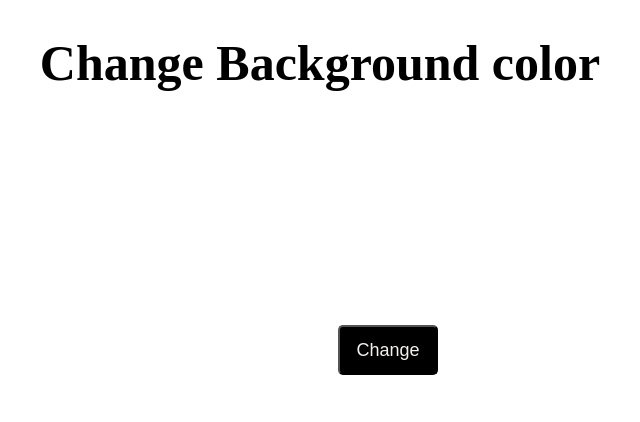
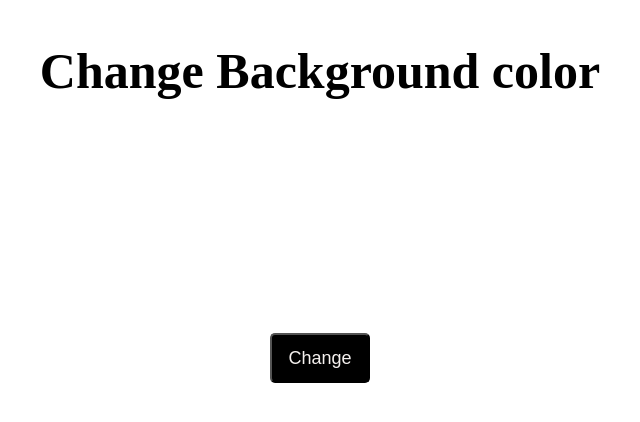
Before and after one commit to prajuKaps/Background_color_change, a plain HTML site: page index.html in a window 1280 px wide. Shown: the whole page, without its empty margins (320-960 px from the left). Drawn offline with Linux system fonts and the light colour scheme.

Commit message:
add css display flex to class container

```diff
--- a/Background_color_change.css
+++ b/Background_color_change.css
@@ -1,8 +1,13 @@
+.container{
+    display: flex;
+    flex-direction: column;
+    align-items: center;
+}
+
 .btn{
     border-radius: 5px;
     color: rgb(245, 241, 239);
     cursor: pointer;
-    margin-left: 650px;
     margin-top: 200px;
     background-color: black;
     width: 100px;
@@ -11,7 +16,6 @@
 }
 
 .background{
-    text-align: center;
     font-size: 50px;
     font-family: 'Times New Roman', Times, serif;
 }
```
